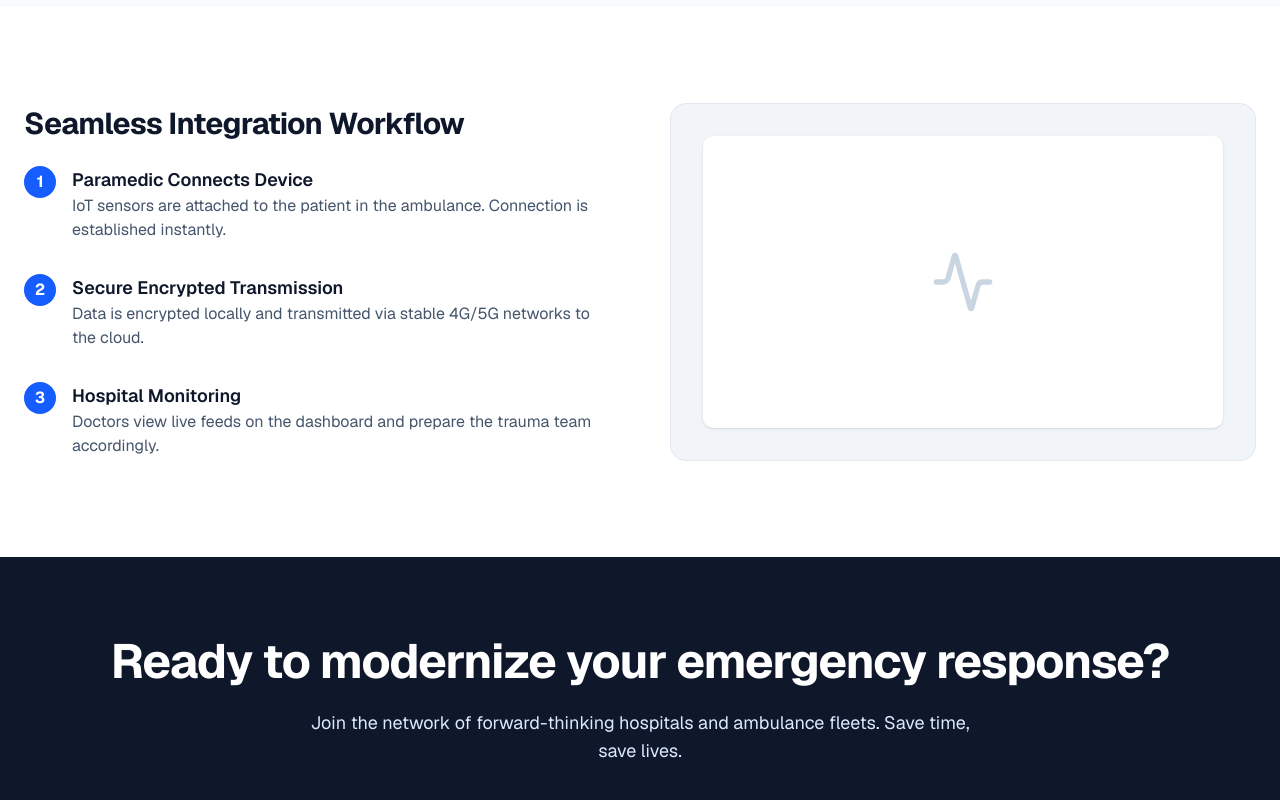
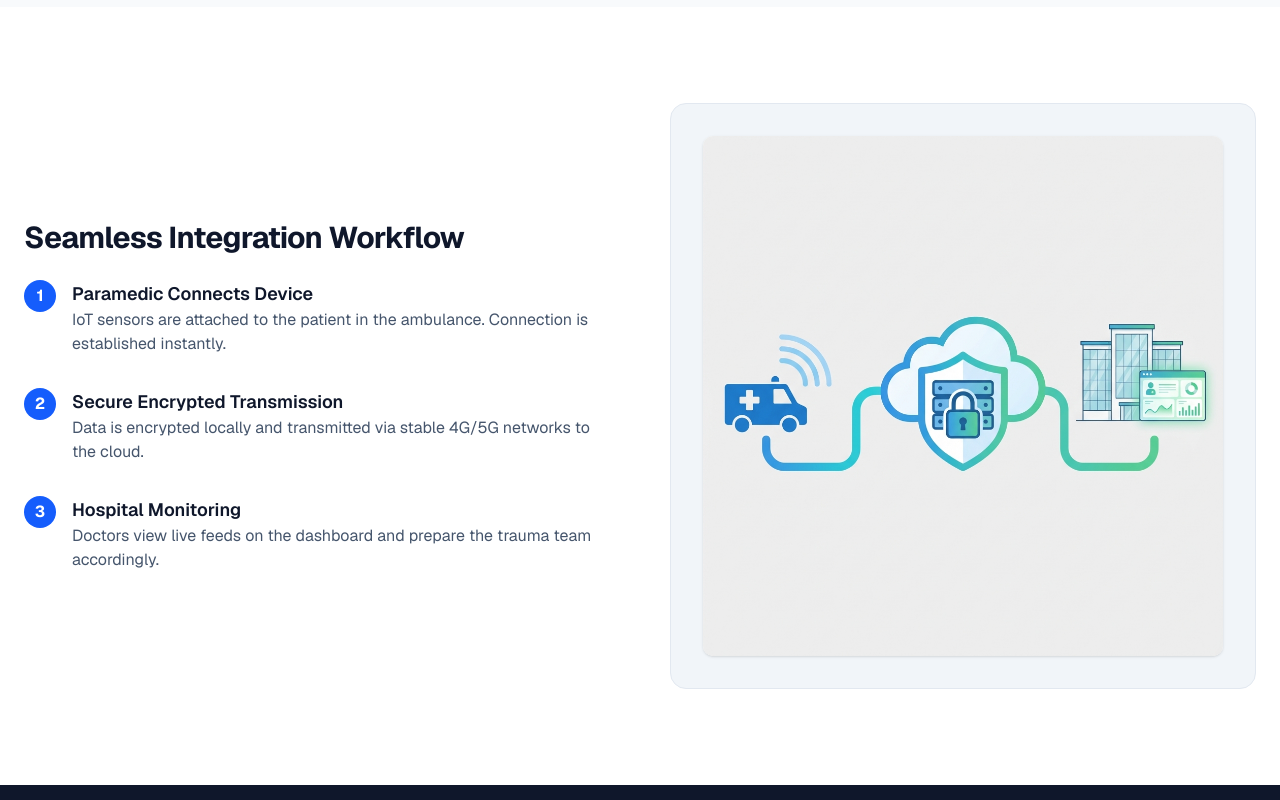
Before and after one commit to pranavgawaii/medsecure, a Next.js app: page / in a window 1280 px wide. Shown: the part 1520-2320 px from the top of the page. Built offline with nearby package versions, Linux system fonts and the light colour scheme.

Commit message:
feat: improve landing page UI with new workflow image and text alignment

```diff
--- a/app/page.tsx
+++ b/app/page.tsx
@@ -1,6 +1,7 @@
 "use client"
 
 import Link from "next/link"
+import Image from "next/image"
 import { useState, useEffect } from "react"
 import { useRouter, useSearchParams } from "next/navigation"
 import { MainHeader } from "@/components/main-header"
@@ -374,8 +375,15 @@ function HomeContent() {
               </div>
               <div className="w-full md:w-1/2 bg-slate-100 dark:bg-slate-900 rounded-2xl p-8 border border-slate-200 dark:border-slate-800">
                 {/* Placeholder for workflow graphic */}
-                <div className="aspect-video bg-white dark:bg-slate-800 rounded-lg shadow-sm flex items-center justify-center">
-                  <Activity className="w-16 h-16 text-slate-300" />
+                {/* Workflow Graphic */}
+                <div className="bg-white dark:bg-slate-800 rounded-lg shadow-sm flex items-center justify-center overflow-hidden">
+                  <Image
+                    src="/workflow-diagram.png"
+                    alt="Seamless Data Workflow"
+                    width={800}
+                    height={600}
+                    className="w-full h-auto object-cover hover:scale-105 transition-transform duration-500"
+                  />
                 </div>
               </div>
             </div>
@@ -386,7 +394,11 @@ function HomeContent() {
         <section className="py-20 bg-slate-900 text-white">
           <div className="container mx-auto px-4 text-center">
             <h2 className="text-3xl md:text-5xl font-bold mb-6 tracking-tight">Ready to modernize your emergency response?</h2>
-            <p className="text-blue-100 text-lg mb-10 max-w-2xl mx-auto">Join the network of forward-thinking hospitals and ambulance fleets. Save time, save lives.</p>
+            <p className="text-blue-100 text-lg mb-10 max-w-3xl mx-auto leading-relaxed">
+              Join the network of forward-thinking hospitals and ambulance fleets.
+              <br className="hidden md:block" />
+              <span className="font-semibold text-white">Save time, save lives.</span>
+            </p>
             <Button
               size="lg"
               onClick={() => setIsLoginOpen(true)}
```
Also changed, not shown: public/workflow-diagram.png (added).
